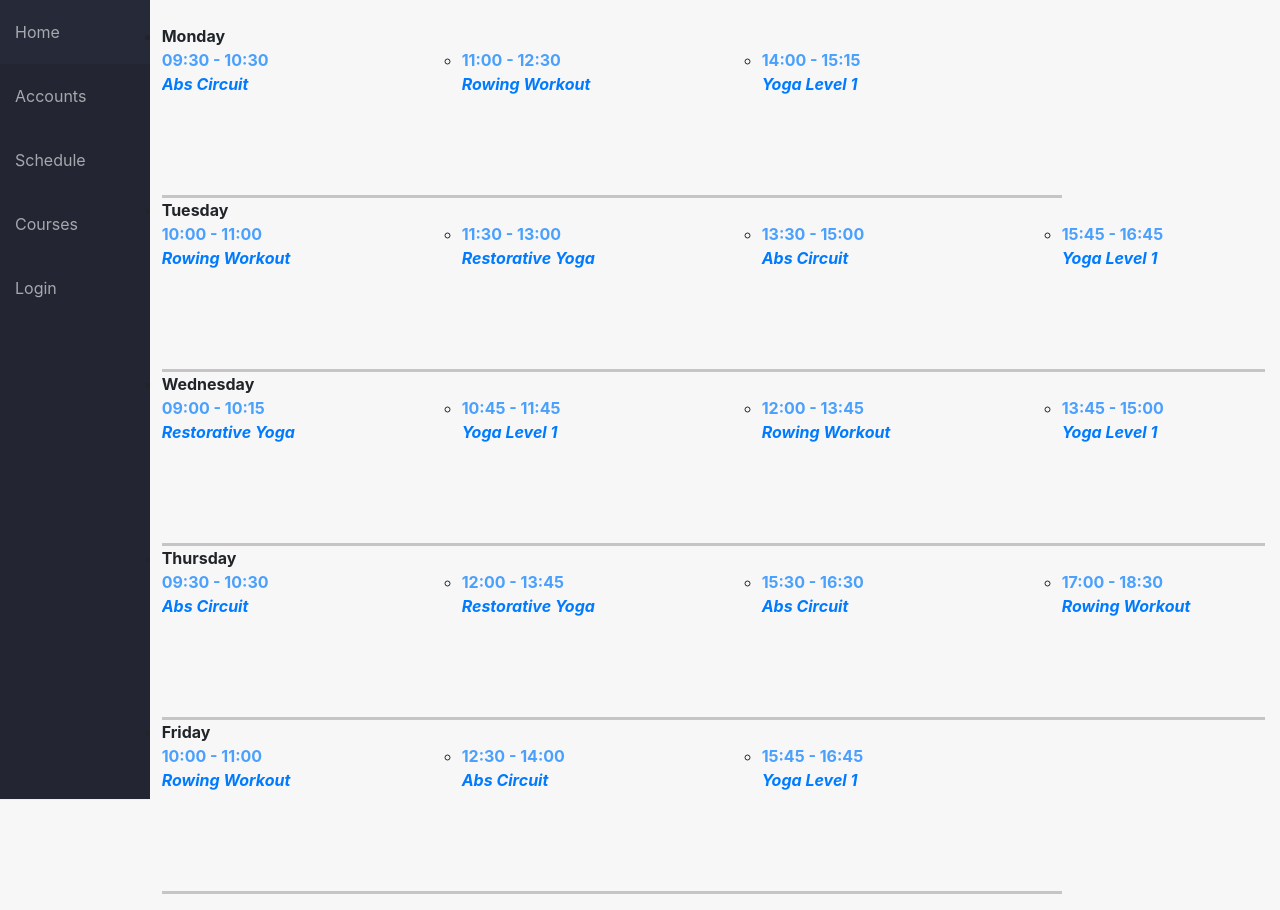
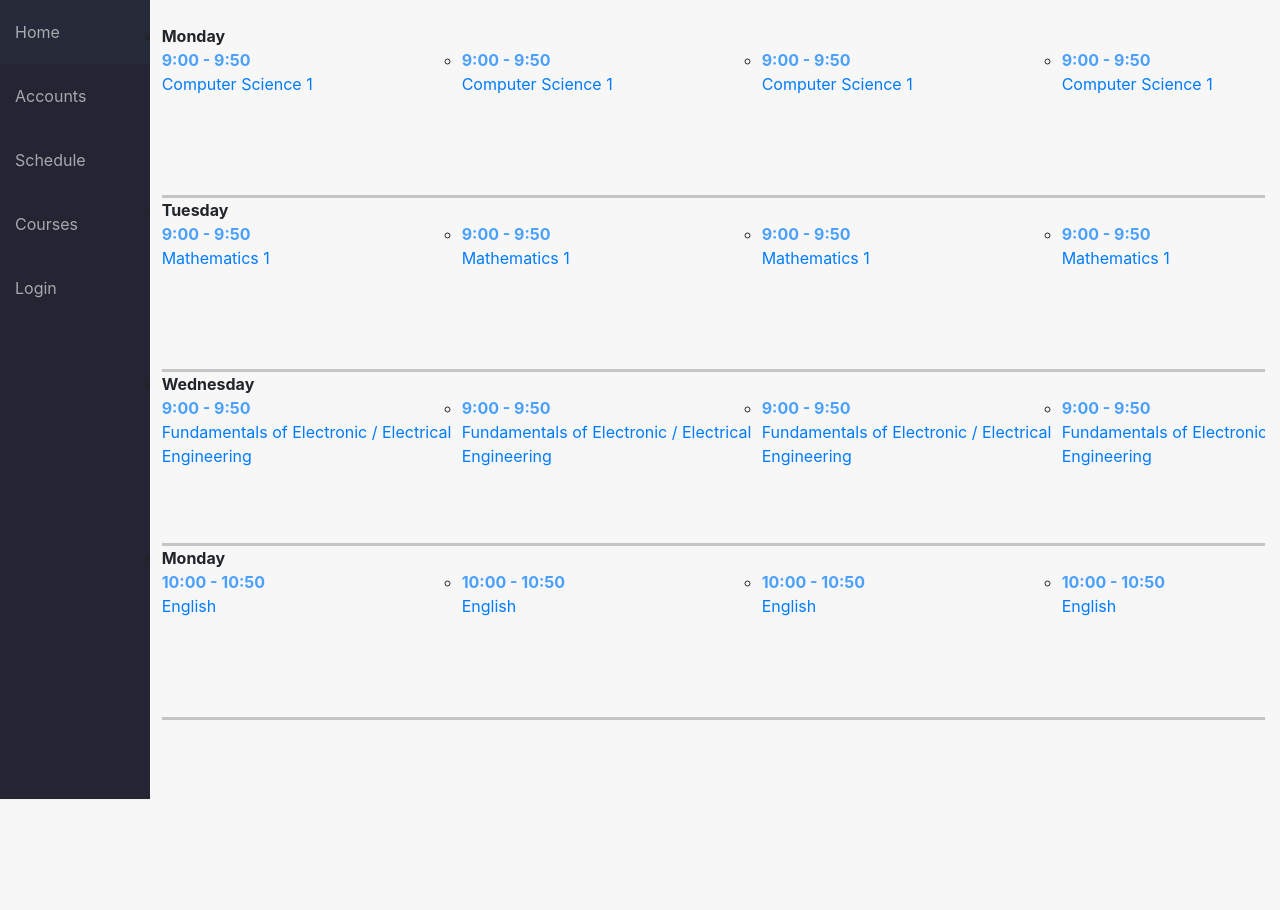
Before and after one commit to H-unt3R/SPD5, a Django app: page /schedule/ in a window 1280 px wide. After the commit the page ends 799 px from the top, so only its background shows below. Run offline with Django 3.2, Linux system fonts and the light colour scheme; data comes from the database, SQL or seed files in the repository; both versions use the stored data as it was after the commit; some libraries are stand-ins or nearby versions.

Commit message:
Updated schedule model, and template

```diff
--- a/sems/models.py
+++ b/sems/models.py
@@ -89,6 +89,16 @@ TYPES = (
     ('z', 'Zgjedhore'),
 )
 
+WEEK_DAYS = (
+    ('Monday', 'Monday'),
+    ('Tuesday', 'Tuesday'),
+    ('Wednesday', 'Wednesday'),
+    ('Thursday', 'Thursday'),
+    ('Friday', 'Friday'),
+    ('Saturday', 'Saturday'),
+    ('Sunday', 'Sunday'),
+)
+
 
 class Program(models.Model):
     name = models.CharField(max_length=150)
@@ -163,6 +173,7 @@ def create_profile(sender, **kwargs):
     if kwargs['created']:
         student = Student.objects.create(user=kwargs['instance'])
 
+
 post_save.connect(create_profile, sender=User)
 
 
@@ -177,7 +188,6 @@ class New(models.Model):
 
     def __str__(self):
         return self.title
-
 
 
 class Grade(models.Model):
@@ -214,11 +224,11 @@ class Upload(models.Model):
         return str(self.file)[6:]
 
 
-
 def get_full_name(self):
     if self.student.first_name and self.student.last_name:
         return self.student.first_name + ' ' + self.student.last_name
     return self.username
+
 
 User.add_to_class("__str__", get_full_name)
 
@@ -254,3 +264,4 @@ class Schedule(models.Model):
     start_time = models.CharField(max_length=5, choices=start_time)
     end_time = models.CharField(max_length=5, choices=end_time)
     student = models.ForeignKey(User, on_delete=models.CASCADE)
+    day = models.CharField(max_length=10, choices=WEEK_DAYS, default='Monday')
--- a/sems/templates/schedule.html
+++ b/sems/templates/schedule.html
@@ -24,149 +24,24 @@
         <li><span>18:00</span></li>
       </ul>
     </div> <!-- .cd-schedule__timeline -->
-
     <div class="cd-schedule__events">
       <ul>
+        {% for day in schedule %}
         <li class="cd-schedule__group">
-          <div class="cd-schedule__top-info"><span>Monday</span></div>
-
+          <div class="cd-schedule__top-info"><span>{{ day.day }}</span></div>
           <ul>
+            {% for subject in schedule %}
             <li class="cd-schedule__event">
-              <a data-start="09:30" data-end="10:30" data-content="event-abs-circuit" data-event="event-1" href="#0">
-                <em class="cd-schedule__name">Abs Circuit</em>
+              <a data-start="{{ day.start_time }}" data-end="{{ day.end_time }}" data-content="event-abs-circuit" data-event="event-1" href="#0">
+                {{ day.course }}
               </a>
             </li>
-
-            <li class="cd-schedule__event">
-              <a data-start="11:00" data-end="12:30" data-content="event-rowing-workout" data-event="event-2" href="#0">
-                <em class="cd-schedule__name">Rowing Workout</em>
-              </a>
-            </li>
-
-            <li class="cd-schedule__event">
-              <a data-start="14:00" data-end="15:15"  data-content="event-yoga-1" data-event="event-3" href="#0">
-                <em class="cd-schedule__name">Yoga Level 1</em>
-              </a>
-            </li>
+            {% endfor %}
           </ul>
         </li>
-
-        <li class="cd-schedule__group">
-          <div class="cd-schedule__top-info"><span>Tuesday</span></div>
-
-          <ul>
-            <li class="cd-schedule__event">
-              <a data-start="10:00" data-end="11:00"  data-content="event-rowing-workout" data-event="event-2" href="#0">
-                <em class="cd-schedule__name">Rowing Workout</em>
-              </a>
-            </li>
-
-            <li class="cd-schedule__event">
-              <a data-start="11:30" data-end="13:00"  data-content="event-restorative-yoga" data-event="event-4" href="#0">
-                <em class="cd-schedule__name">Restorative Yoga</em>
-              </a>
-            </li>
-
-            <li class="cd-schedule__event">
-              <a data-start="13:30" data-end="15:00" data-content="event-abs-circuit" data-event="event-1" href="#0">
-                <em class="cd-schedule__name">Abs Circuit</em>
-              </a>
-            </li>
-
-            <li class="cd-schedule__event">
-              <a data-start="15:45" data-end="16:45"  data-content="event-yoga-1" data-event="event-3" href="#0">
-                <em class="cd-schedule__name">Yoga Level 1</em>
-              </a>
-            </li>
-          </ul>
-        </li>
-
-        <li class="cd-schedule__group">
-          <div class="cd-schedule__top-info"><span>Wednesday</span></div>
-
-          <ul>
-            <li class="cd-schedule__event">
-              <a data-start="09:00" data-end="10:15" data-content="event-restorative-yoga" data-event="event-4" href="#0">
-                <em class="cd-schedule__name">Restorative Yoga</em>
-              </a>
-            </li>
-
-            <li class="cd-schedule__event">
-              <a data-start="10:45" data-end="11:45" data-content="event-yoga-1" data-event="event-3" href="#0">
-                <em class="cd-schedule__name">Yoga Level 1</em>
-              </a>
-            </li>
-
-            <li class="cd-schedule__event">
-              <a data-start="12:00" data-end="13:45"  data-content="event-rowing-workout" data-event="event-2" href="#0">
-                <em class="cd-schedule__name">Rowing Workout</em>
-              </a>
-            </li>
-
-            <li class="cd-schedule__event">
-              <a data-start="13:45" data-end="15:00" data-content="event-yoga-1" data-event="event-3" href="#0">
-                <em class="cd-schedule__name">Yoga Level 1</em>
-              </a>
-            </li>
-          </ul>
-        </li>
-
-        <li class="cd-schedule__group">
-          <div class="cd-schedule__top-info"><span>Thursday</span></div>
-
-          <ul>
-            <li class="cd-schedule__event">
-              <a data-start="09:30" data-end="10:30" data-content="event-abs-circuit" data-event="event-1" href="#0">
-                <em class="cd-schedule__name">Abs Circuit</em>
-              </a>
-            </li>
-
-            <li class="cd-schedule__event">
-              <a data-start="12:00" data-end="13:45" data-content="event-restorative-yoga" data-event="event-4" href="#0">
-                <em class="cd-schedule__name">Restorative Yoga</em>
-              </a>
-            </li>
-
-            <li class="cd-schedule__event">
-              <a data-start="15:30" data-end="16:30" data-content="event-abs-circuit" data-event="event-1" href="#0">
-                <em class="cd-schedule__name">Abs Circuit</em>
-              </a>
-            </li>
-
-            <li class="cd-schedule__event">
-              <a data-start="17:00" data-end="18:30"  data-content="event-rowing-workout" data-event="event-2" href="#0">
-                <em class="cd-schedule__name">Rowing Workout</em>
-              </a>
-            </li>
-          </ul>
-        </li>
-
-        <li class="cd-schedule__group">
-          <div class="cd-schedule__top-info"><span>Friday</span></div>
-
-          <ul>
-            <li class="cd-schedule__event">
-              <a data-start="10:00" data-end="11:00"  data-content="event-rowing-workout" data-event="event-2" href="#0">
-                <em class="cd-schedule__name">Rowing Workout</em>
-              </a>
-            </li>
-
-            <li class="cd-schedule__event">
-              <a data-start="12:30" data-end="14:00" data-content="event-abs-circuit" data-event="event-1" href="#0">
-                <em class="cd-schedule__name">Abs Circuit</em>
-              </a>
-            </li>
-
-            <li class="cd-schedule__event">
-              <a data-start="15:45" data-end="16:45"  data-content="event-yoga-1" data-event="event-3" href="#0">
-                <em class="cd-schedule__name">Yoga Level 1</em>
-              </a>
-            </li>
-          </ul>
-        </li>
+        {% endfor %}
       </ul>
     </div>
-
     <div class="cd-schedule-modal">
       <header class="cd-schedule-modal__header">
         <div class="cd-schedule-modal__content">
--- a/sems/views.py
+++ b/sems/views.py
@@ -2,7 +2,7 @@ from datetime import datetime
 from django.shortcuts import render
 from django.http import HttpRequest, JsonResponse, HttpResponse
 from django.shortcuts import redirect
-from .models import Course, Program, User, Upload, Student, New, Grade, afatet_provimeve, Provimet
+from .models import Course, Program, User, Upload, Student, New, Grade, afatet_provimeve, Provimet, Schedule
 from django.contrib.auth.models import User, Group
 from elearning import settings
 from django.db.models import Sum, Avg, Max, Min, Count
@@ -657,4 +657,8 @@ def paraqit_provimin(request, c_pk, a_pk):
 
 
 def schedule(request):
-    return render(request, 'schedule.html')
+    sch = Schedule.objects.all()
+    ctx = {
+        "schedule": sch,
+    }
+    return render(request, 'schedule.html', ctx)
```
Also changed, not shown: db.sqlite3, sems/migrations/0023_schedule_day.py (added).
